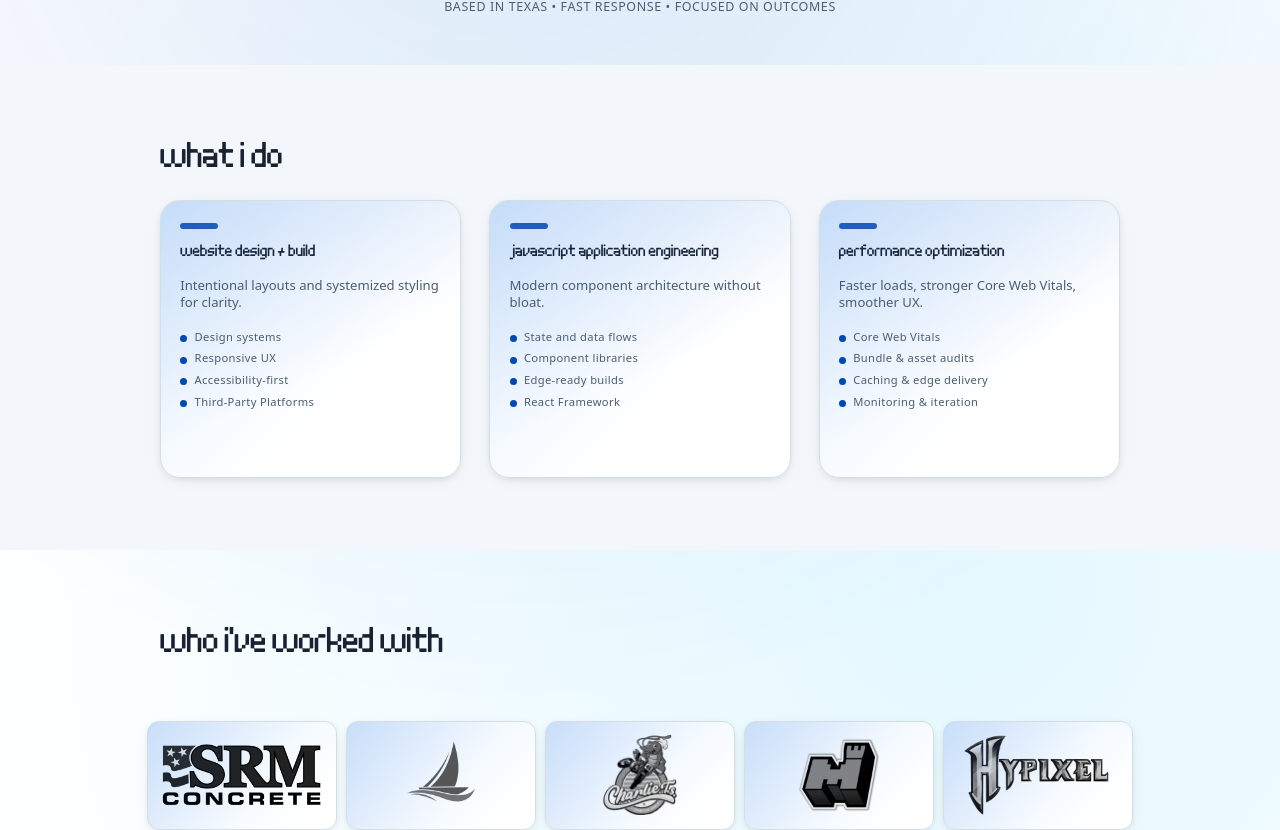
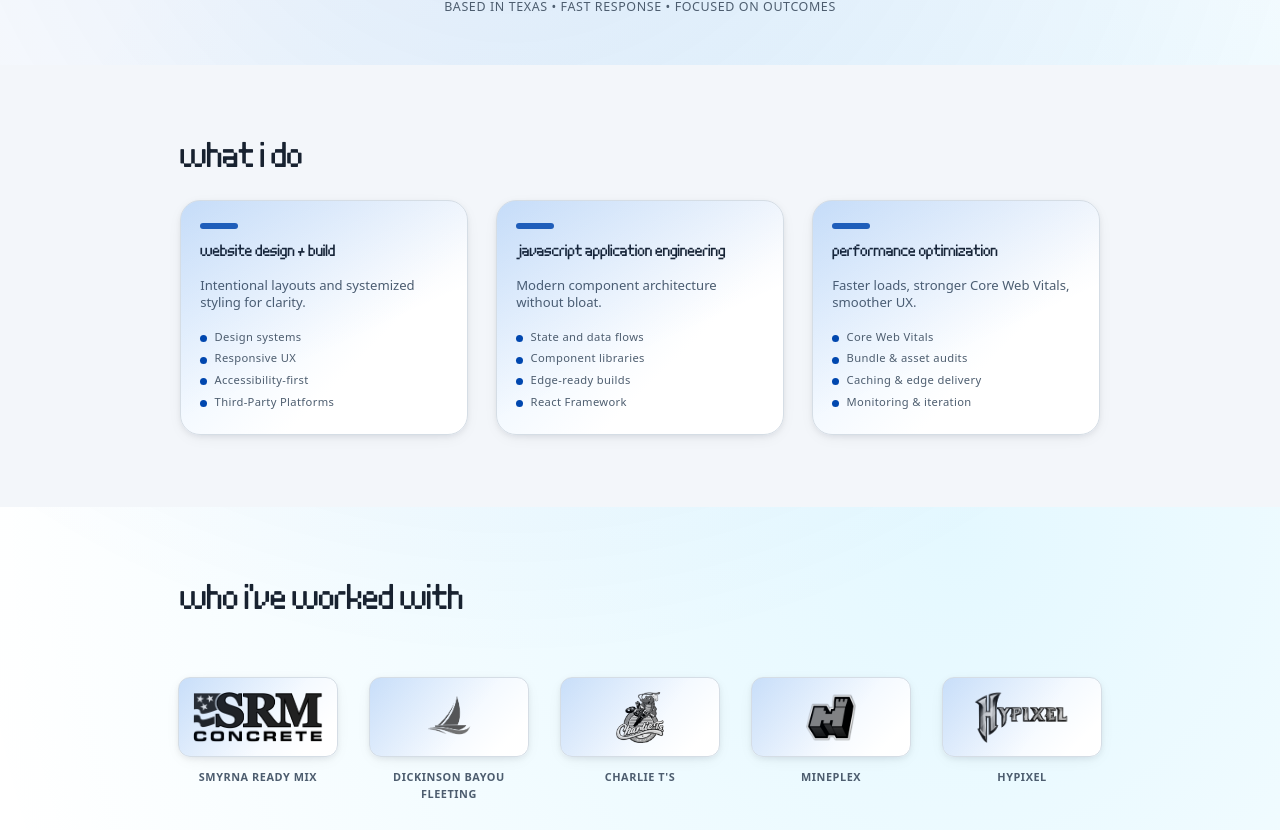
Before and after one commit to bradley-t-t/taylorurl.com, a React (Vite) app: page / in a window 1280 px wide. Shown: the part 657-1487 px from the top of the page. Built offline with nearby package versions, Linux system fonts and the light colour scheme.

Commit message:
Update 1.0.6

```diff
--- a/src/app/styles/App.css
+++ b/src/app/styles/App.css
@@ -1,3 +1,14 @@
+*,
+*:before,
+*:after {
+    box-sizing: border-box;
+}
+
+html,
+body {
+    max-width: 100%;
+}
+
 #root {
     max-width: none;
     margin: 0;
@@ -11,6 +22,7 @@
     background: var(--color-bg);
     background-image: var(--gradient-hero);
     padding-top: 100px;
+    overflow-x: hidden;
 }
 
 .container {
@@ -71,6 +83,8 @@
     font-weight: 700;
     color: var(--color-text);
     letter-spacing: .5px;
+    overflow-wrap: anywhere;
+    word-break: break-word;
 }
 
 .lead {
@@ -468,6 +482,8 @@
     -webkit-backdrop-filter: blur(14px);
     border-bottom: 1px solid var(--color-nav-border);
     box-shadow: var(--shadow-nav);
+    padding-left: env(safe-area-inset-left);
+    padding-right: env(safe-area-inset-right);
 }
 
 .nav-inner {
@@ -493,7 +509,8 @@
     transition: transform .4s var(--transition-base), filter .4s var(--transition-base);
 }
 
-.nav-brand:focus-visible .nav-logo, .nav-brand:hover .nav-logo {
+.nav-brand:focus-visible .nav-logo,
+.nav-brand:hover .nav-logo {
     transform: scale(1.05);
     filter: drop-shadow(0 0 .9rem var(--color-logo-shadow2));
 }
@@ -653,7 +670,8 @@
         height: 74px;
     }
 
-    .nav-link, .nav-cta {
+    .nav-link,
+    .nav-cta {
         font-size: .65rem;
         padding: .5rem .65rem;
     }
@@ -730,19 +748,18 @@
     }
 }
 
-.client-row.count-5 {
-    flex-wrap: nowrap;
-    justify-content: space-between;
+@media (max-width: 640px) {
+    .client-row.count-5 { flex-wrap: wrap; }
+    .nav-links { display: none; }
 }
 
-.client-row.count-5 .client-card {
-    flex: 1 1 0;
-    max-width: 180px;
-    width: auto;
+@media (max-width: 460px) {
+    .hero-title {
+        font-size: 2.05rem;
+    }
 }
 
-@media (max-width: 640px) {
-    .client-row.count-5 {
-        flex-wrap: wrap;
-    }
+@media (min-width: 820px) {
+    .client-row.count-5 { flex-wrap: nowrap; justify-content: space-between; }
+    .client-row.count-5 .client-card { flex: 1 1 0; max-width: 180px; width: auto; }
 }
```
